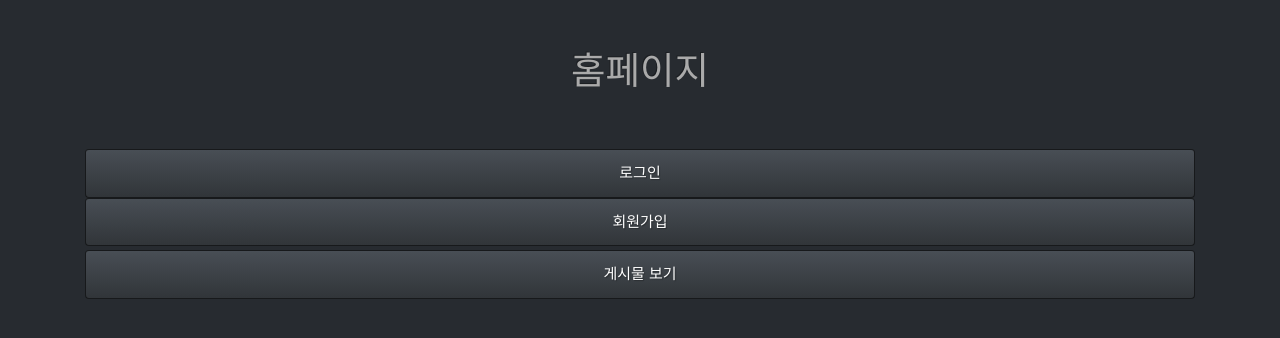
After one commit to hunit612/django_study, a Django app: template community/user/templates/home.html in a window 1280 px wide. The commit adds this page. Shown: the top 338 px of the page. Run offline with Django 3.2, Linux system fonts and the light colour scheme; the template is opened without the code that fills it, so the values that code supplies are empty; some libraries are stand-ins or nearby versions.

Commit message:
update home page and add button

```diff
--- a/community/board/templates/board_detail.html
+++ b/community/board/templates/board_detail.html
@@ -9,7 +9,7 @@
             <label for="contents">내용</label>
             <textarea class="form-control" readonly>{{ board.contents }}</textarea>
         </div>
-        <button class="btn btn-primary">돌아가기</button>
+        <button class="btn btn-primary" onclick="location.href='/board/list/'">돌아가기</button>
     </div>
 </div>
 {% endblock %}
--- a/community/board/templates/board_list.html
+++ b/community/board/templates/board_list.html
@@ -14,7 +14,7 @@
             </thead>
             <tbody class="text-dark">
                 {% for board in boards %}
-                <tr>
+                <tr onclick="location.href='/board/detail/{{ board.id }}'" style="cursor: pointer">
                     <th>{{ board.id }}</th>
                     <td>{{ board.title }}</td>
                     <td>{{ board.writer }}</td>
@@ -56,7 +56,7 @@
 </div>
 <div class="row">
     <div class="col-12">
-        <button class="btn btn-primary">글쓰기</button>
+        <button class="btn btn-primary" onclick="location.href='/board/write/'">글쓰기</button>
     </div>
 </div>
 {% endblock %}
--- a/community/board/templates/board_write.html
+++ b/community/board/templates/board_write.html
@@ -20,6 +20,7 @@
             {% endif %}
             {% endfor %}
             <button type="submit" class="btn btn-primary">글쓰기</button>
+            <button type="button" class="btn btn-primary" onclick="location.href='/board/list/'">돌아가기</button>
         </form>
     </div>
 </div>
--- /dev/null
+++ b/community/user/templates/home.html
@@ -0,0 +1,29 @@
+{% extends "base.html" %}
+
+{% block contents %}
+<div class="row mt-5">
+    <div class="col-12 text-center">
+        <h1>홈페이지</h1>
+    </div>
+</div>
+<div class="row mt-5">
+    {% if request.session.user %}
+    <div class="col-12">
+        <button class="btn btn-primary btn-block" onclick="location.href='/user/logout/'">로그아웃</button>
+    </div>
+    {% else %}
+    <div class="col-12">
+        <button class="btn btn-primary btn-block" onclick="location.href='/user/login/'">로그인</button>
+    </div>
+    <div class="col-12">
+        <button class="btn btn-primary btn-block" onclick="location.href='/user/register/'">회원가입</button>
+    </div>
+    {% endif %}
+</div>
+<div class="row mt-1">
+    <div class="col-12">
+        <button class="btn btn-primary btn-block" onclick="location.href='/board/list/'">게시물 보기</button>
+    </div>
+</div>
+
+{% endblock %}
```
Also changed, not shown: community/user/views.py (+1 -7 lines).
